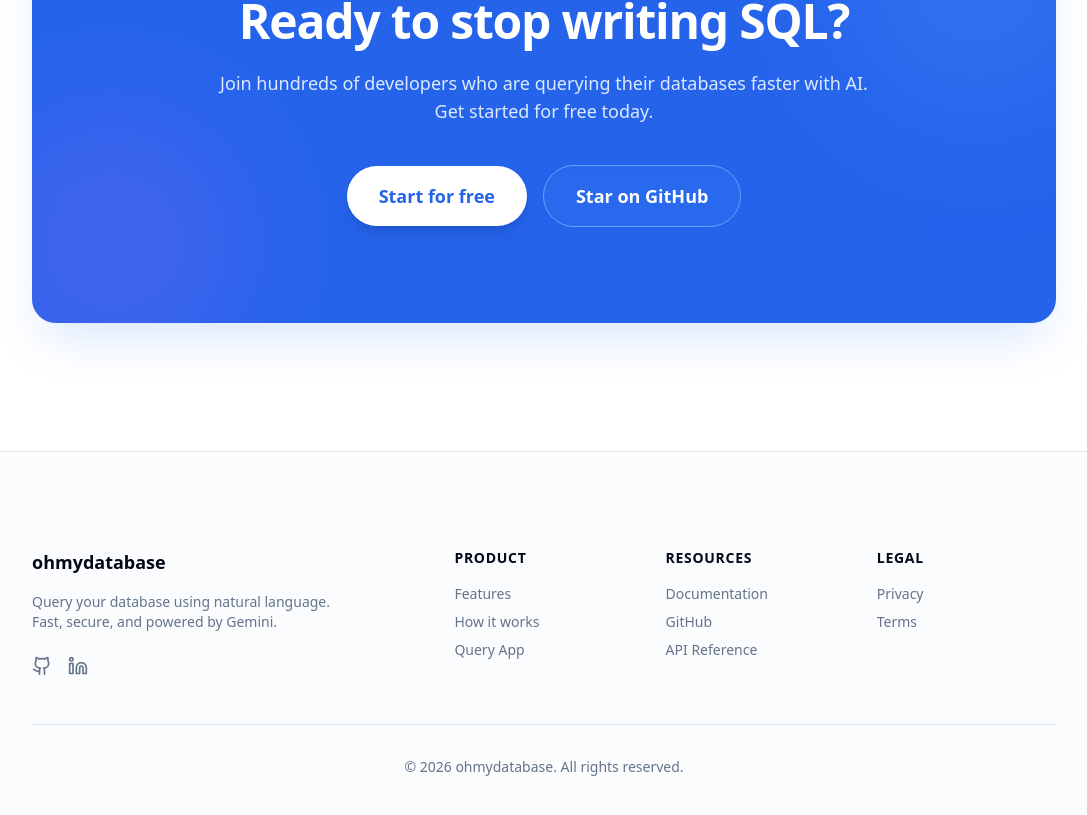
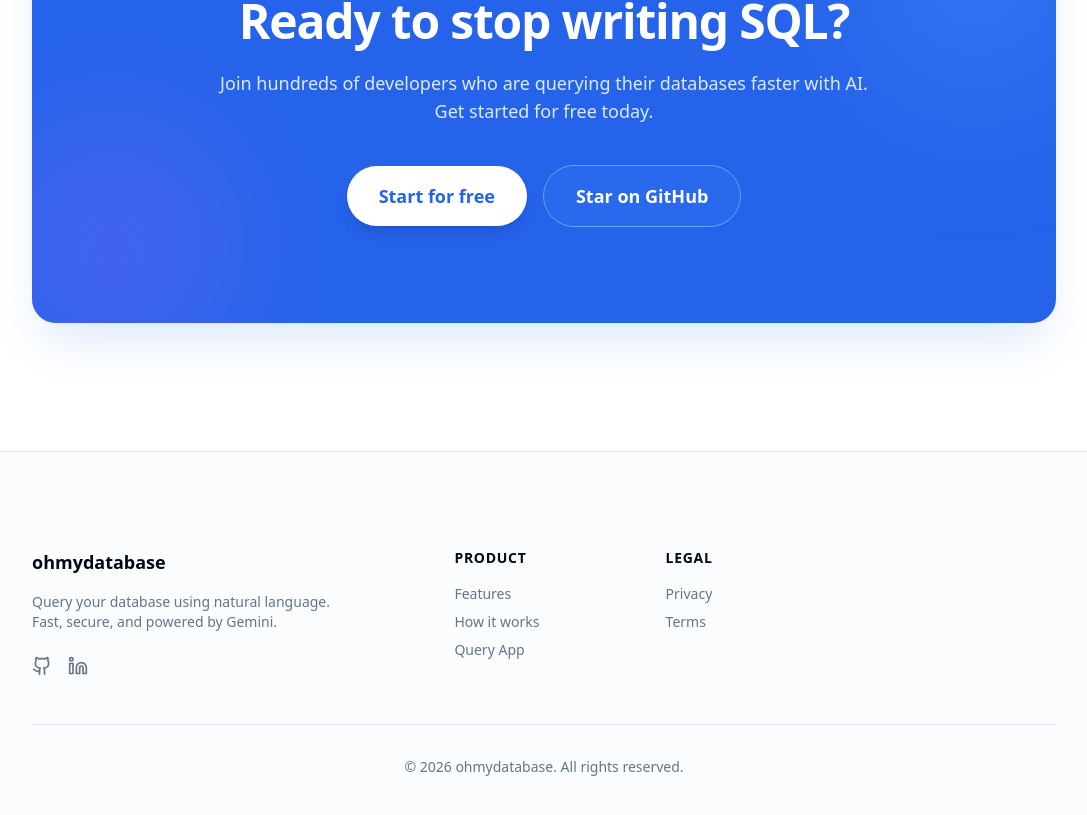
Before and after one commit to bhumitschaudhry/oh-my-database, a Next.js app: page / in a window 1280 px wide. Shown: the part 3352-4167 px from the top of the page, without its empty margins (96-1183 px from the left). Built offline with nearby package versions, Linux system fonts and the light colour scheme.

Commit message:
Remove resources section from footer

```diff
--- a/src/app/page.tsx
+++ b/src/app/page.tsx
@@ -81,15 +81,6 @@
               </div>
 
               <div>
-                <h3 className="text-sm font-semibold uppercase tracking-wider">Resources</h3>
-                <ul className="mt-4 space-y-2 text-sm text-muted-foreground">
-                  <li><Link href="#" className="hover:text-foreground">Documentation</Link></li>
-                  <li><Link href="#" className="hover:text-foreground">GitHub</Link></li>
-                  <li><Link href="#" className="hover:text-foreground">API Reference</Link></li>
-                </ul>
-              </div>
-
-              <div>
                 <h3 className="text-sm font-semibold uppercase tracking-wider">Legal</h3>
                 <ul className="mt-4 space-y-2 text-sm text-muted-foreground">
                   <li>
```
